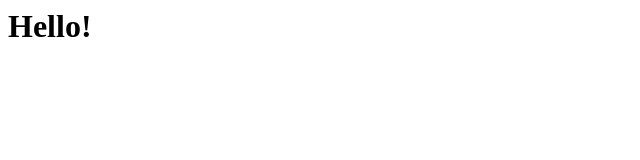
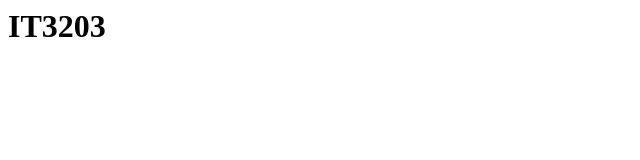
Before and after one commit to luvkuyomi/jpollock.github.io-IT3203, a plain HTML site: page index.HTML in a window 1280 px wide. Shown: the full height of the page, 0-640 px from the left. Drawn offline with Linux system fonts and the light colour scheme.

Commit message:
Update index.HTML

```diff
--- a/index.HTML
+++ b/index.HTML
@@ -1 +1 @@
-<h1>Hello!</h1>
+<h1>IT3203</h1>
```
